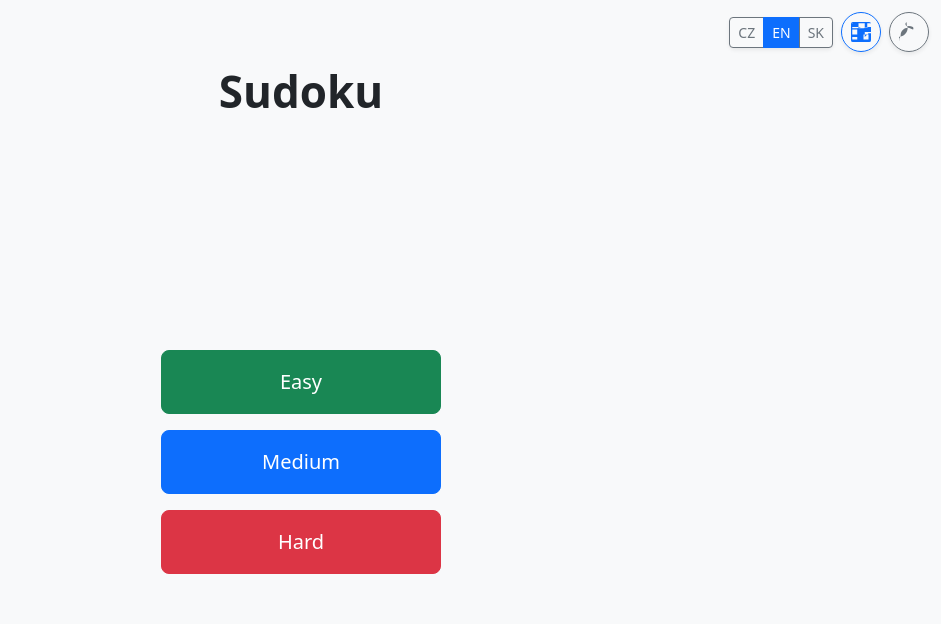
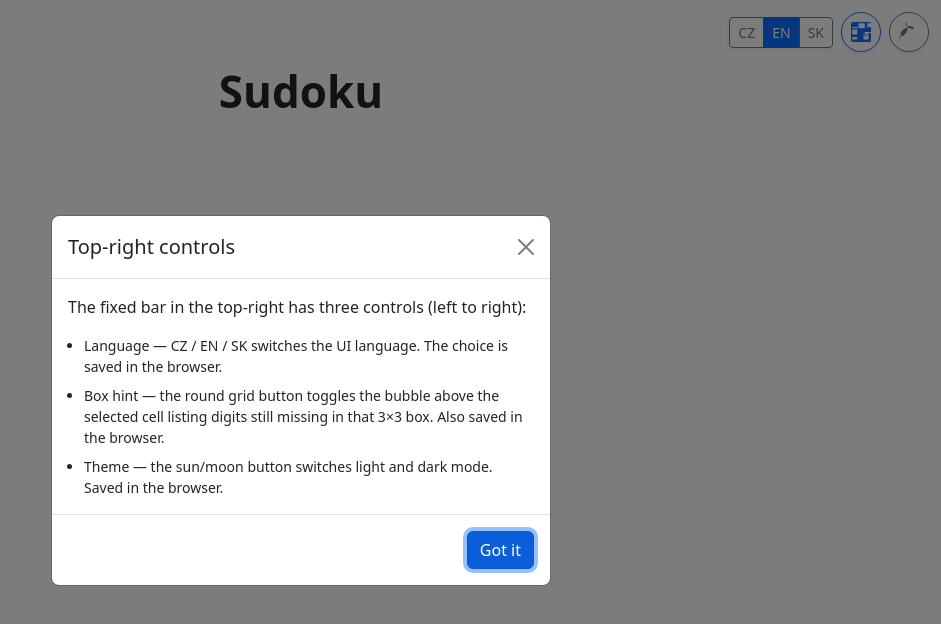
Before and after one commit to mhrubes/Sudoku, a React (Vite) app: page / in a window 1280 px wide. Shown: the top 624 px of the page, without its empty margins (339-1280 px from the left). Built offline with nearby package versions, Linux system fonts and the light colour scheme.

Commit message:
dalsi QoL pro uzivatele, aktualizace README

```diff
--- /dev/null
+++ b/src/components/UiWelcomeModal.tsx
@@ -0,0 +1,110 @@
+import { useCallback, useEffect, useRef, useState } from 'react'
+import { useI18n } from '../i18n/I18nContext'
+
+const STORAGE_KEY = 'sudoku-ui-onboarding-seen'
+
+/**
+ * Zachytí rozhodnutí „prázdné localStorage“ z prvního renderu i v React Strict Mode
+ * (po zápisu tématu už délka není 0, ale modal má zůstat otevřený do zavření).
+ */
+let emptyStorageWelcomeLatch: boolean | null = null
+
+function readShowOnFirstEmptyStorage(): boolean {
+  try {
+    if (localStorage.getItem(STORAGE_KEY) === '1') return false
+    if (emptyStorageWelcomeLatch !== null) return emptyStorageWelcomeLatch
+    const show = localStorage.length === 0
+    emptyStorageWelcomeLatch = show
+    return show
+  } catch {
+    return false
+  }
+}
+
+export function UiWelcomeModal() {
+  const { t } = useI18n()
+  const [open, setOpen] = useState(readShowOnFirstEmptyStorage)
+  const dismissBtnRef = useRef<HTMLButtonElement>(null)
+
+  const dismiss = useCallback(() => {
+    emptyStorageWelcomeLatch = false
+    try {
+      localStorage.setItem(STORAGE_KEY, '1')
+    } catch {
+      /* ignore */
+    }
+    setOpen(false)
+  }, [])
+
+  useEffect(() => {
+    if (!open) return
+    const prev = document.body.style.overflow
+    document.body.style.overflow = 'hidden'
+    dismissBtnRef.current?.focus()
+    const onKey = (e: KeyboardEvent) => {
+      if (e.key === 'Escape') dismiss()
+    }
+    window.addEventListener('keydown', onKey)
+    return () => {
+      document.body.style.overflow = prev
+      window.removeEventListener('keydown', onKey)
+    }
+  }, [open, dismiss])
+
+  if (!open) return null
+
+  return (
+    <>
+      <div
+        className="modal-backdrop fade show ui-welcome-modal__backdrop"
+        aria-hidden
+        onClick={dismiss}
+      />
+      <div
+        className="modal fade show d-block ui-welcome-modal"
+        role="dialog"
+        aria-modal="true"
+        aria-labelledby="ui-welcome-modal-title"
+        tabIndex={-1}
+        onClick={dismiss}
+      >
+        <div
+          className="modal-dialog modal-dialog-centered modal-dialog-scrollable"
+          onClick={(e) => e.stopPropagation()}
+        >
+          <div className="modal-content">
+            <div className="modal-header">
+              <h2 id="ui-welcome-modal-title" className="modal-title h5 mb-0">
+                {t('onboarding.title')}
+              </h2>
+              <button
+                type="button"
+                className="btn-close"
+                onClick={dismiss}
+                aria-label={t('onboarding.closeAria')}
+              />
+            </div>
+            <div className="modal-body">
+              <p className="mb-3">{t('onboarding.intro')}</p>
+              <ul className="mb-0 ps-3 small">
+                <li className="mb-2">{t('onboarding.itemLang')}</li>
+                <li className="mb-2">{t('onboarding.itemHint')}</li>
+                <li>{t('onboarding.itemTheme')}</li>
+              </ul>
+            </div>
+            <div className="modal-footer">
+              <button
+                ref={dismissBtnRef}
+                type="button"
+                className="btn btn-primary"
+                onClick={dismiss}
+              >
+                {t('onboarding.dismiss')}
+              </button>
+            </div>
+          </div>
+        </div>
+      </div>
+    </>
+  )
+}
--- a/src/i18n/messages.ts
+++ b/src/i18n/messages.ts
@@ -37,6 +37,15 @@ export type MessageTree = {
     boxTooltipOffTitle: string
     boxTooltipOnAria: string
     boxTooltipOffAria: string
+  }
+  onboarding: {
+    title: string
+    intro: string
+    itemLang: string
+    itemHint: string
+    itemTheme: string
+    dismiss: string
+    closeAria: string
   }
 }
 
@@ -91,6 +100,19 @@ export const messages: Record<Locale, MessageTree> = {
       boxTooltipOnAria: 'Zapnout zobrazení chybějících číslic v označeném 3×3 bloku',
       boxTooltipOffAria: 'Vypnout nápovědu u políčka',
     },
+    onboarding: {
+      title: 'Ovládání vpravo nahoře',
+      intro:
+        'Ve fixní liště v pravém horním rohu jsou tři přepínače (zleva doprava):',
+      itemLang:
+        'Jazyk — tlačítka CZ / EN / SK mění jazyk rozhraní. Volba se ukládá v prohlížeči.',
+      itemHint:
+        'Nápověda u bloku — kulaté tlačítko s mřížkou zapíná nebo vypíná bublinu nad vybraným políčkem s číslicemi, které v daném 3×3 bloku ještě chybí. Také se ukládá v prohlížeči.',
+      itemTheme:
+        'Vzhled — tlačítko se sluncem nebo měsícem přepíná světlý a tmavý režim. Ukládá se v prohlížeči.',
+      dismiss: 'Rozumím',
+      closeAria: 'Zavřít úvodní nápovědu',
+    },
   },
   en: {
     home: {
@@ -141,6 +163,18 @@ export const messages: Record<Locale, MessageTree> = {
       boxTooltipOffTitle: 'Turn off box hints',
       boxTooltipOnAria: 'Show which digits are still missing in the 3×3 box',
       boxTooltipOffAria: 'Hide the hint above the selected cell',
+    },
+    onboarding: {
+      title: 'Top-right controls',
+      intro: 'The fixed bar in the top-right has three controls (left to right):',
+      itemLang:
+        'Language — CZ / EN / SK switches the UI language. The choice is saved in the browser.',
+      itemHint:
+        'Box hint — the round grid button toggles the bubble above the selected cell listing digits still missing in that 3×3 box. Also saved in the browser.',
+      itemTheme:
+        'Theme — the sun/moon button switches light and dark mode. Saved in the browser.',
+      dismiss: 'Got it',
+      closeAria: 'Close welcome hints',
     },
   },
   sk: {
@@ -193,5 +227,18 @@ export const messages: Record<Locale, MessageTree> = {
       boxTooltipOnAria: 'Zapnúť zobrazenie chýbajúcich číslic v označenom 3×3 bloku',
       boxTooltipOffAria: 'Vypnúť nápovedu pri políčku',
     },
+    onboarding: {
+      title: 'Ovládanie vpravo hore',
+      intro:
+        'V fixnom pruhu v pravom hornom rohu sú tri prepínače (zľava doprava):',
+      itemLang:
+        'Jazyk — tlačidlá CZ / EN / SK menia jazyk rozhrania. Voľba sa ukladá v prehliadači.',
+      itemHint:
+        'Nápoveda pri bloku — okrúhle tlačidlo s mriežkou zapína alebo vypína bublinu nad vybraným políčkom s číslicami, ktoré v danom 3×3 bloku ešte chýbajú. Ukladá sa tiež v prehliadači.',
+      itemTheme:
+        'Vzhľad — tlačidlo so slnkom alebo mesiacom prepína svetlý a tmavý režim. Ukladá sa v prehliadači.',
+      dismiss: 'Rozumiem',
+      closeAria: 'Zavrieť úvodnú nápovedu',
+    },
   },
 }
--- a/src/index.css
+++ b/src/index.css
@@ -100,6 +100,15 @@ html[data-bs-theme='dark'] body {
   .game-toolbar__level {
     font-size: 0.75rem;
   }
+}
+
+/* Úvodní modal — nad fixní lištou (1040) a nápovědou buňky */
+.ui-welcome-modal__backdrop {
+  z-index: 1070;
+}
+
+.ui-welcome-modal.modal {
+  z-index: 1071;
 }
 
 .app-top-controls {
--- a/src/main.tsx
+++ b/src/main.tsx
@@ -6,6 +6,7 @@ import { BrowserRouter } from 'react-router-dom'
 import 'bootstrap/dist/css/bootstrap.min.css'
 import 'react-toastify/dist/ReactToastify.css'
 import { AppTopBar } from './components/AppTopBar'
+import { UiWelcomeModal } from './components/UiWelcomeModal'
 import { ToastHost } from './components/ToastHost'
 import { I18nProvider } from './i18n/I18nProvider'
 import { BoxTooltipPreferenceProvider } from './preferences/BoxTooltipPreferenceContext'
@@ -19,6 +20,7 @@ createRoot(document.getElementById('root')!).render(
       <I18nProvider>
         <ThemeProvider>
           <BoxTooltipPreferenceProvider>
+            <UiWelcomeModal />
             <AppTopBar />
             <App />
           </BoxTooltipPreferenceProvider>
```
Also changed, not shown: 1 other file (tests, documents, lock files or other folders).
